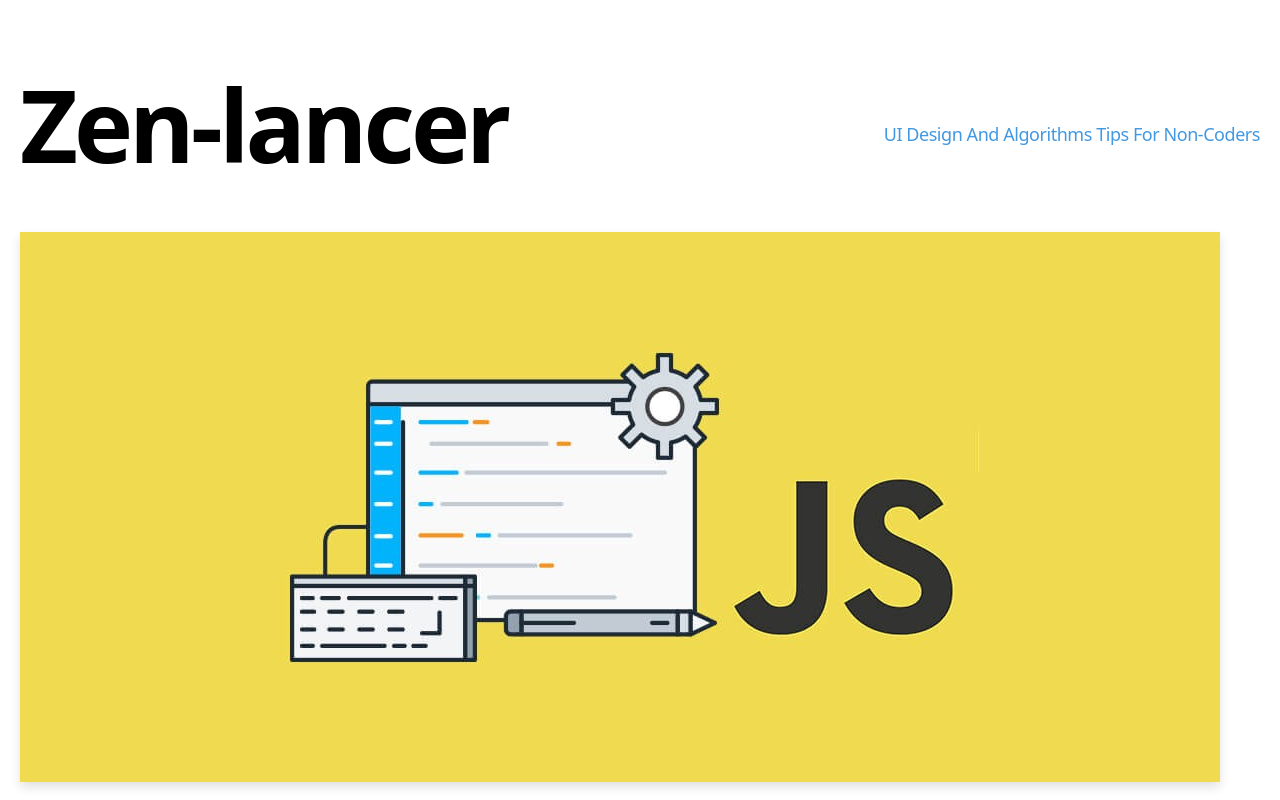
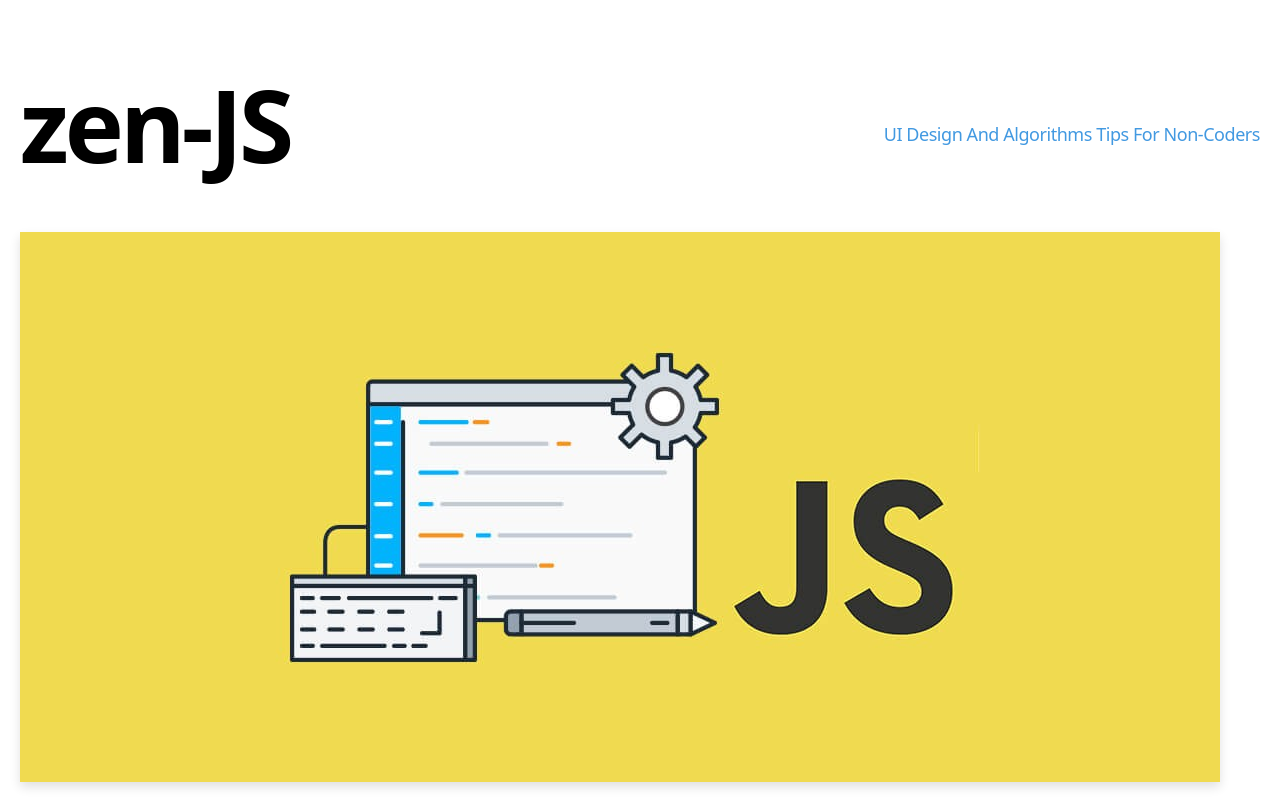
Before and after one commit to millord/javascriptbase, a Next.js app: page / in a window 1280 px wide. Shown: the top 800 px of the page. Built offline with nearby package versions, Linux system fonts and the light colour scheme.

Commit message:
change the title

```diff
--- a/components/intro.js
+++ b/components/intro.js
@@ -4,7 +4,7 @@ export default function Intro() {
   return (
     <section className="flex-col md:flex-row flex items-center md:justify-between mt-16 mb-16 md:mb-12 ">
       <h1 className="text-6xl md:text-8xl font-bold tracking-tighter leading-tight md:pr-8">
-        Zen-lancer
+        zen-JS
       </h1>
       <h4 className="tracking-tight font-normal capitalize text-blue-500 text-center md:text-left text-lg mt-5 md:pl-8">
         UI Design and Algorithms Tips for non-coders
```
